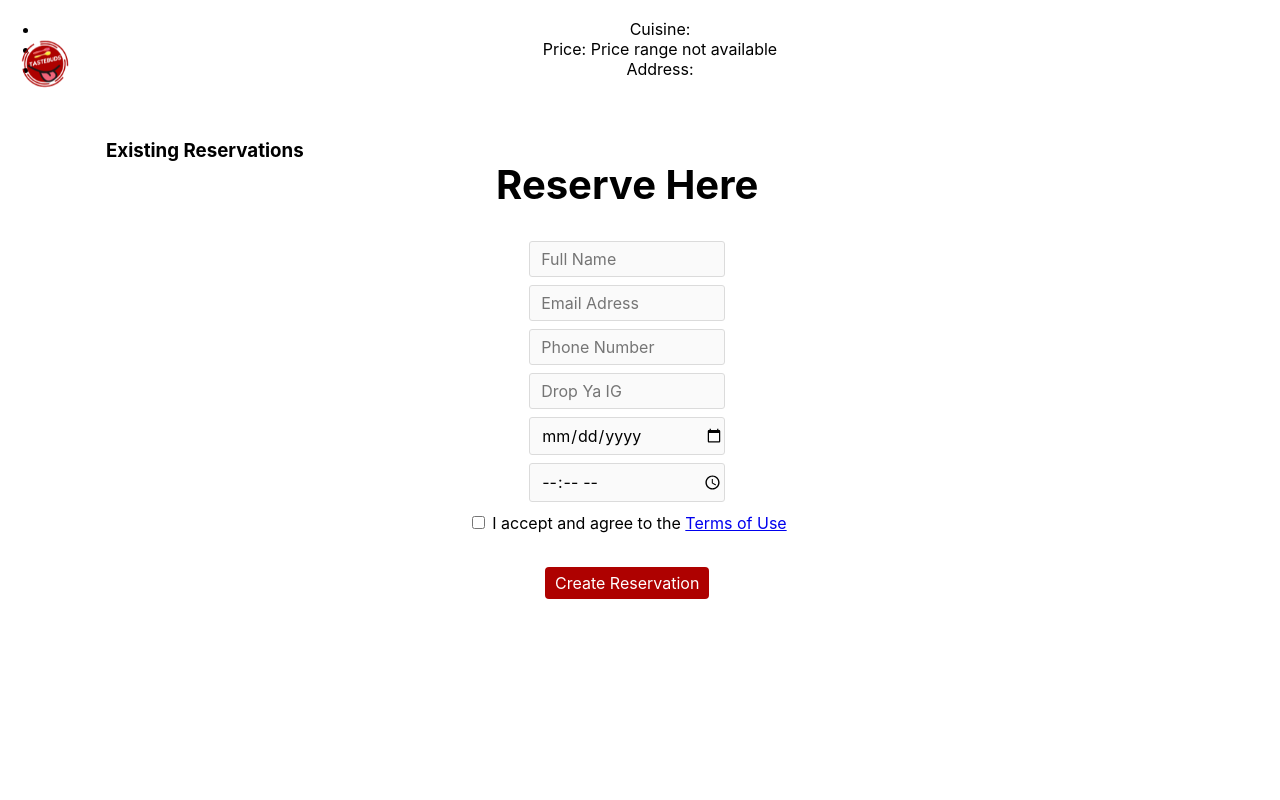
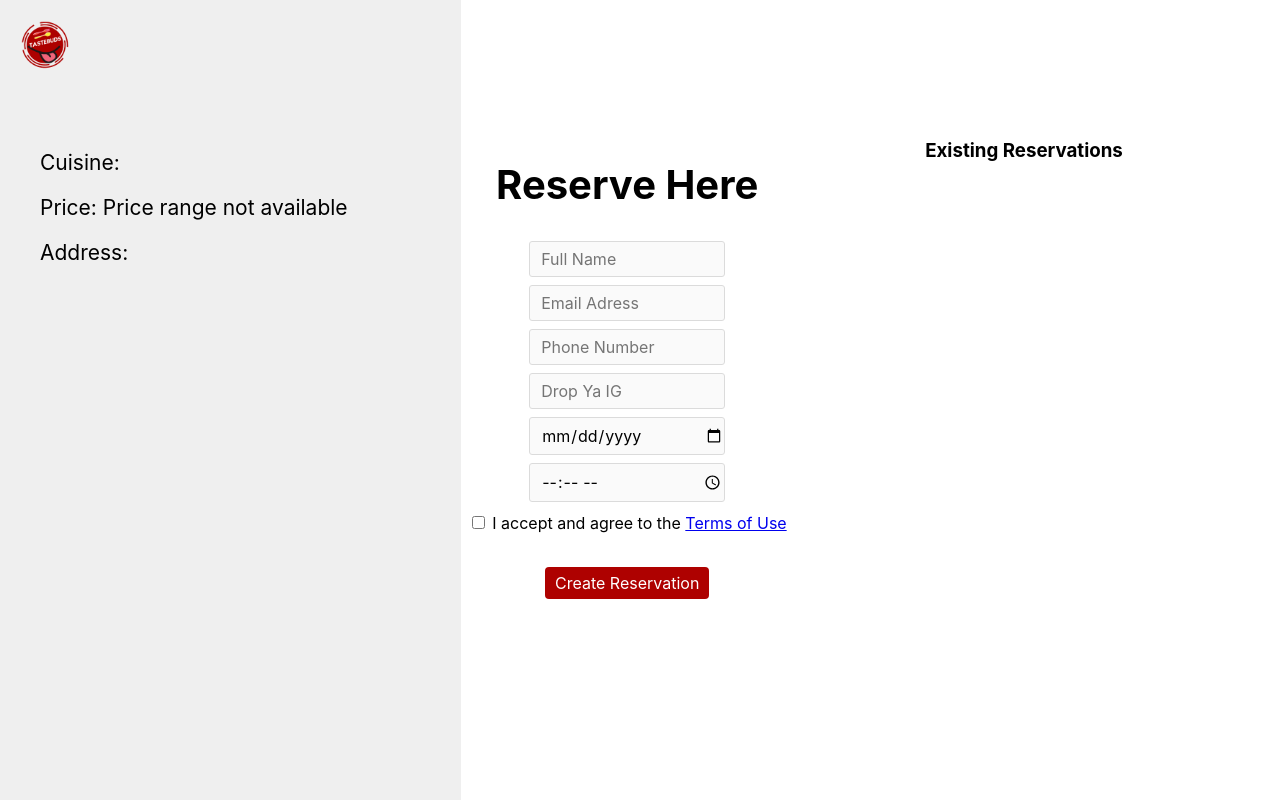
Before and after one commit to SamanthaBJimenez/tastebuds, a React (Create React App) app in the folder tastebuds/: page /restaurant/1 in a window 1280 px wide. Built offline with nearby package versions, Linux system fonts and the light colour scheme.

Commit message:
create restaurant page css

```diff
--- a/tastebuds/src/components/RestaurantPage.js
+++ b/tastebuds/src/components/RestaurantPage.js
@@ -4,6 +4,7 @@ import axios from 'axios';
 import CreateReservation from './Reservations';
 import ExistingRes from './existingRes';
 import data from '../components/data/data.json'
+import '../css/RestaurantPage.css';
 
 const RestaurantPage = () => {
     const params = useParams("/restaurant/:id");
@@ -39,18 +40,18 @@ const RestaurantPage = () => {
 
     return (
         <div>
-            <div>
-                <h3>
+            <div className = 'split_one left_one'>
+                <h3 className = 'rest_name'>
                     {restaurantName}
                 </h3>
                 <ul>
-                <li>Cuisine: {cuisine}</li>
-                <li>Price: {priceRange.length ? priceRange : "Price range not available"}</li>
-                <li>Address: {address}</li>
+                <li className = 'rest_li'>Cuisine: {cuisine}</li>
+                <li className = 'rest_li'>Price: {priceRange.length ? priceRange : "Price range not available"}</li>
+                <li className = 'rest_li'>Address: {address}</li>
                 {/* <li>Hours: {hours.length ? hours : "Hours Not Available"}</li> */}
                 </ul>
             </div>
-            <div>
+            <div className = 'split_one right_one'>
                 <CreateReservation restaurantName={restaurantName}/>
                 {/* <ExistingRes restaurantName={restaurantName}/> */}
             </div>
--- /dev/null
+++ b/tastebuds/src/css/RestaurantPage.css
@@ -0,0 +1,32 @@
+.split_one {
+    height: 100%;
+    width: 36%;
+    position: fixed;
+    z-index: 1;
+    /* top: 100px; */
+    overflow-x: hidden;
+    padding-top: 20px;
+}
+
+.left_one {
+    left: 0;
+    text-align: start;
+    background-color: #efefef;
+    padding-top: 100px;
+}
+
+.right_one {
+    right: 0;
+    top: 100px;
+}
+
+.rest_li {
+    list-style-type: none;
+    font-size: 21px;
+    margin: 20px 0px;
+}
+
+.rest_name {
+    font-size: 50px;
+    padding-left: 40px;
+}
```
